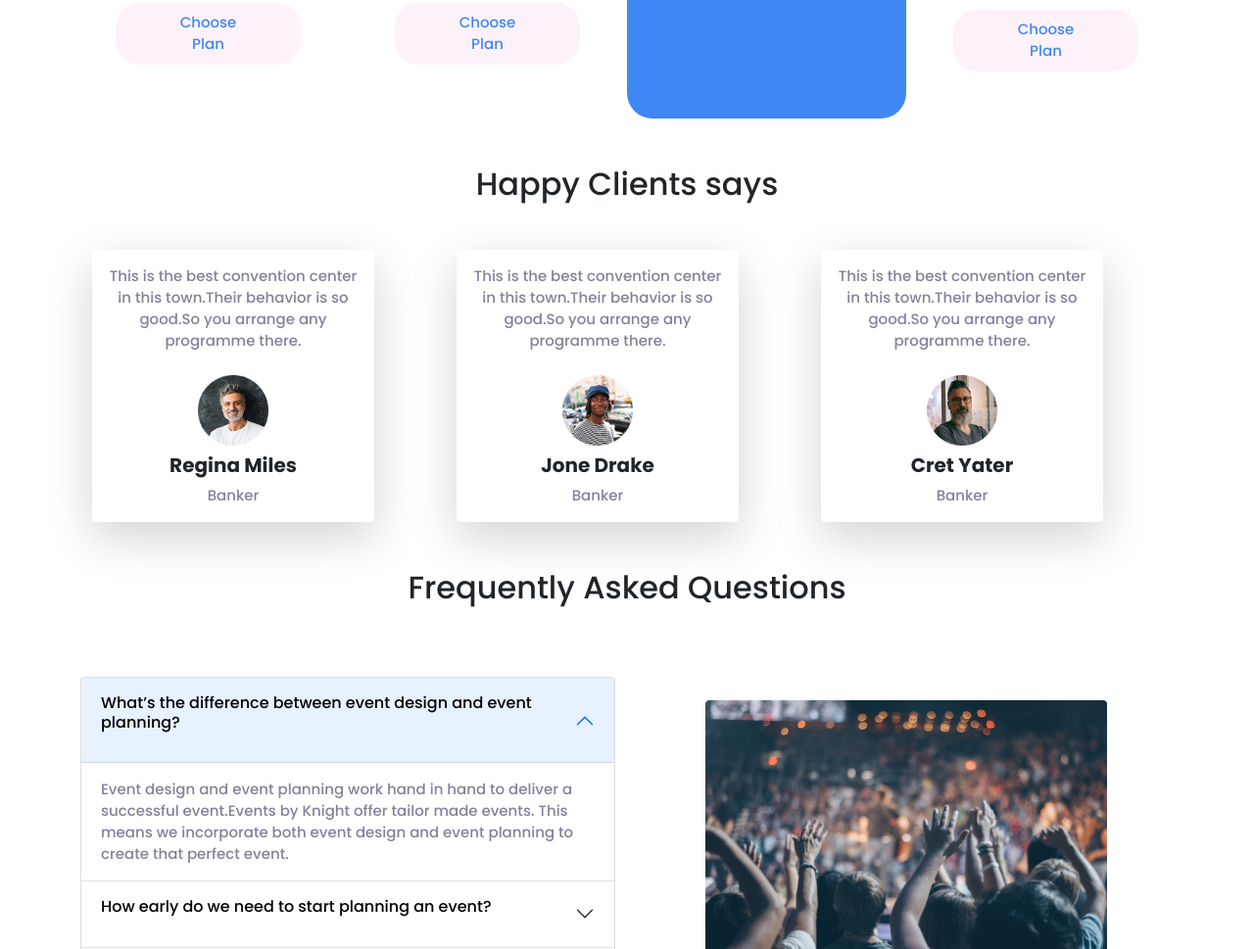
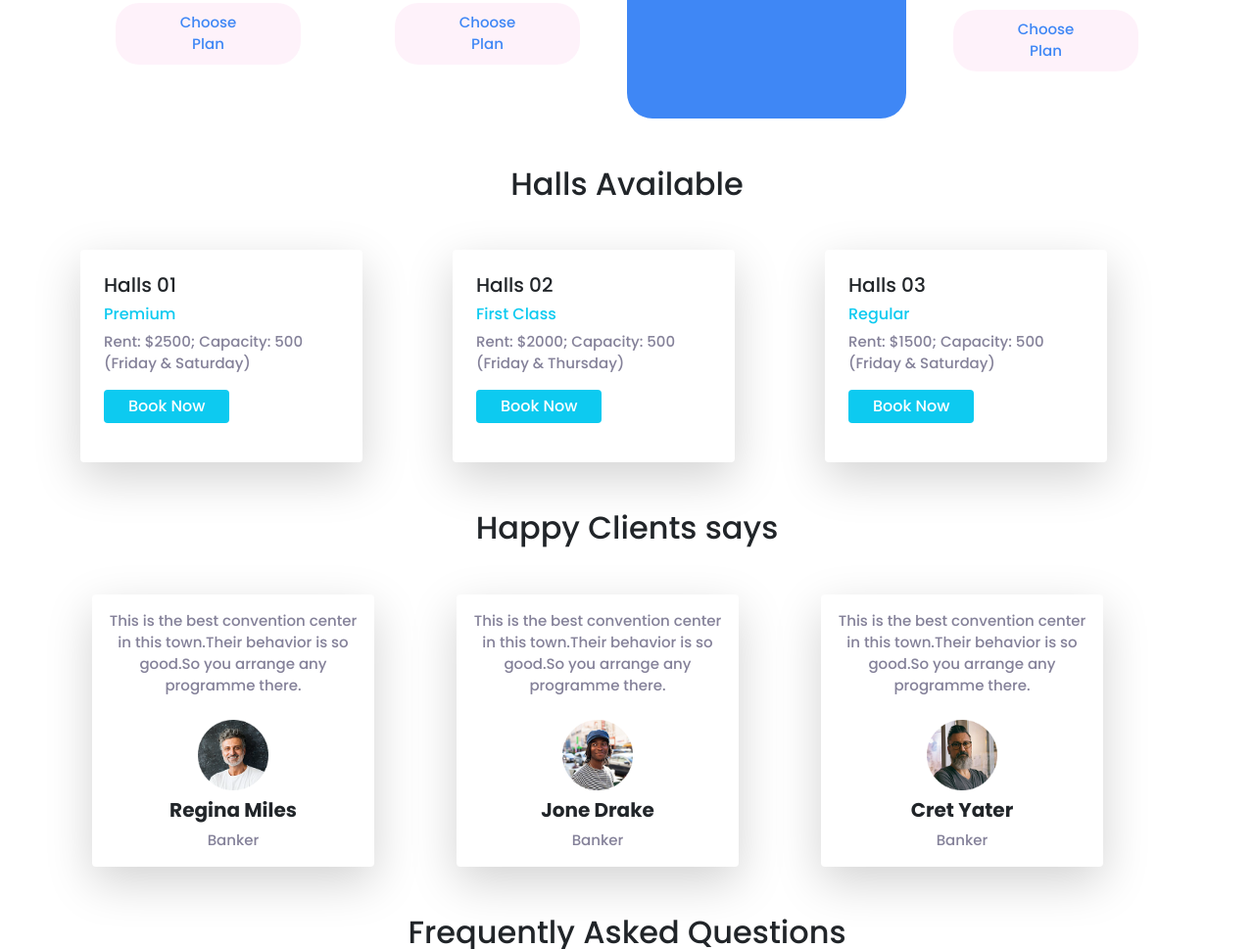
Before and after one commit to Hasanat902/convention-center, a plain HTML site: page index.html in a window 1280 px wide. Shown: the part 1285-2254 px from the top of the page at 98% size. Drawn offline with nearby package versions, Linux system fonts and the light colour scheme.

Commit message:
hall section added

```diff
--- a/css/style.css
+++ b/css/style.css
@@ -13,6 +13,7 @@ body{
     color: #848199;
     line-height: 22px;
 }
+
 .plan-btn{
     background-color:  #f496d21f;
     border-radius: 24px;
--- a/index.html
+++ b/index.html
@@ -158,6 +158,43 @@
             </div>
         </section>
 
+        <!-- halls section start -->
+        <section class="container my-5">
+            <h2 class="text-center my-5">Halls Available</h2>
+            <div class="row gy-5">
+                <div class="col-12 col-lg-4 col-md-6">
+                    <div class="card border-0 shadow-lg" style="width: 18rem;">
+                        <div class="card-body p-4">
+                          <h5 class="card-title">Halls 01</h5>
+                          <h6 class="text-info">Premium</h6>
+                          <p class="card-text info">Rent:  $2500; Capacity: 500 (Friday & Saturday)</p>
+                          <a href="https://www.bashundharaconvention.com/" class="btn bg-info text-white px-4 py-1 mb-3">Book Now</a>
+                        </div>
+                      </div>
+                </div>
+                <div class="col-12 col-lg-4 col-md-6">
+                    <div class="card border-0 shadow-lg" style="width: 18rem;">
+                        <div class="card-body p-4">
+                          <h5 class="card-title">Halls 02</h5>
+                          <h6 class="text-info">First Class</h6>
+                          <p class="card-text info">Rent:  $2000; Capacity: 500 (Friday & Thursday)</p>
+                          <a href="https://www.bashundharaconvention.com/" class="btn bg-info text-white px-4 py-1 mb-3">Book Now</a>
+                        </div>
+                      </div>
+                </div>
+                <div class="col-12 col-lg-4 col-md-6">
+                    <div class="card border-0 shadow-lg" style="width: 18rem;">
+                        <div class="card-body p-4">
+                          <h5 class="card-title">Halls 03</h5>
+                          <h6 class="text-info">Regular</h6>
+                          <p class="card-text info">Rent:  $1500; Capacity: 500 (Friday & Saturday)</p>
+                          <a href="https://www.bashundharaconvention.com/" class="btn bg-info text-white px-4 py-1 mb-3">Book Now</a>
+                        </div>
+                      </div>
+                </div>
+            </div>
+        </section>
+
         <!-- happy client section start -->
         <section class="container my-5">
             <h2 class="text-center my-5">Happy Clients says</h2>
@@ -258,6 +295,7 @@
                 </div>
             </div>
         </section>
+
     </main>
 
     <!-- footer section start -->
```
